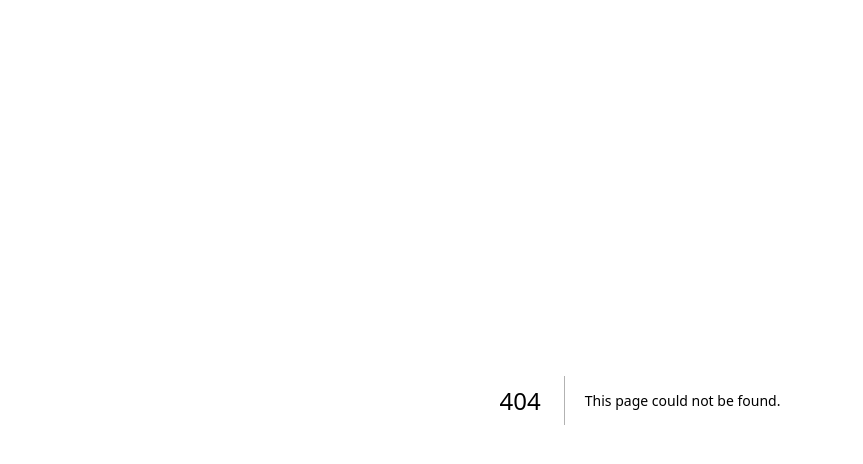
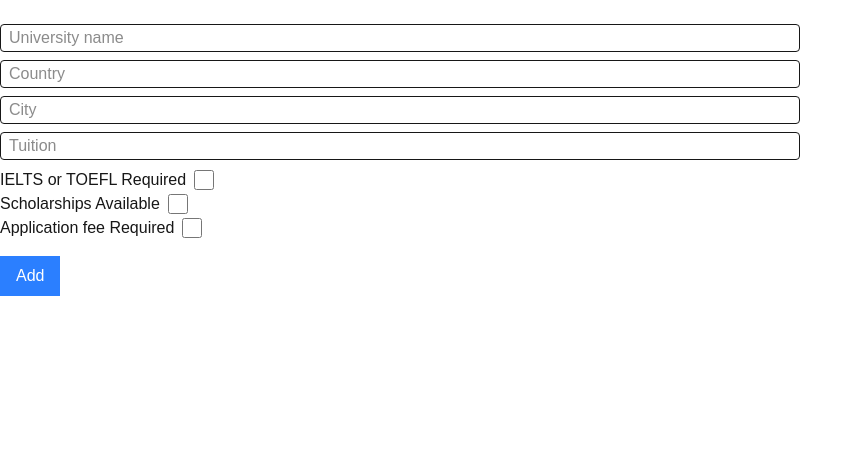
Before and after one commit to chunogreg/global-skill-passport, a Next.js app: page /admin in a window 1280 px wide. Before the commit this address had no page. Shown: the top 464 px of the page, without its empty margins (0-863 px from the left). Built offline with nearby package versions, Linux system fonts and the light colour scheme.

Commit message:
Implemented scoring feature and created some interface files

```diff
--- /dev/null
+++ b/src/app/admin/page.tsx
@@ -0,0 +1,84 @@
+"use client";
+
+const AdminPage = () => {
+  const handleSubmit = async (e: any) => {
+    e.preventDefault();
+    const formData = new FormData(e.target);
+
+    const body = {
+      name: formData.get("name"),
+      country: formData.get("country"),
+      city: formData.get("city"),
+      degree: formData.get("degree"),
+      tuition: formData.get("tuition"),
+      ielts_required: formData.get("ielts") === "on",
+      scholarships: formData.get("scholarships") === "on",
+
+      // discipline: formData.get("discipline"),
+
+      // budget: Number(formData.get("budget")) || null,
+    };
+
+    await fetch("/api/admin/add-university", {
+      method: "POST",
+      //headers: { "content-type": "application/json" },
+      body: JSON.stringify(body),
+    });
+
+    // if (!res.ok) {
+    //   const errorText = await res.text();
+    //   console.error("Request failed: ", res.status, errorText);
+    //   return;
+    // }
+
+    //const data = await res.json();
+  };
+
+  return (
+    <form onSubmit={handleSubmit} className="mt-6 space-x-4">
+      <div>
+        <input
+          className="border p-2 w-200 h-7 mb-2 rounded"
+          name="name"
+          placeholder="University name"
+        />
+        <input
+          className="border p-2 w-200 h-7 mb-2 rounded"
+          name="country"
+          placeholder="Country"
+        />
+        <input
+          className="border p-2 w-200 h-7 mb-2  rounded"
+          name="city"
+          placeholder="City"
+        />
+        <input
+          className="border p-2 w-200 h-7 mb-2 rounded"
+          name="tuition"
+          placeholder="Tuition"
+        />
+        <label className="flex items-center cursor-pointer  ">
+          IELTS or TOEFL Required
+          <input className="w-5 h-5 ml-2" type="checkbox" name="ielts" />
+        </label>
+        <label className="flex items-center cursor-pointer  ">
+          Scholarships Available
+          <input className="w-5 h-5 ml-2" type="checkbox" name="ielts" />
+        </label>
+        <label className="flex items-center cursor-pointer  ">
+          Application fee Required
+          <input
+            className="w-5 h-5 ml-2"
+            type="checkbox"
+            name="applicationFee"
+          />
+        </label>
+        <button type="submit" className="bg-blue-500 text-white mt-4 px-4 py-2">
+          Add
+        </button>
+      </div>
+    </form>
+  );
+};
+
+export default AdminPage;
--- /dev/null
+++ b/src/app/api/search/admin/add-university/route.ts
@@ -0,0 +1,18 @@
+import { NextResponse } from "next/server";
+import { supabase } from "@/lib/supabase";
+
+export const POST = async (req: Request) => {
+  const body = await req.json();
+
+  const { data, error } = await supabase.from("universities").insert([body]);
+  if (error) {
+    console.error(error);
+    return NextResponse.json({ error }, { status: 400 });
+  }
+
+  if (req.headers.get("authorization") !== "my-secret-key") {
+    return NextResponse.json({ error: "Unauthorized" }, { status: 401 });
+  }
+
+  return NextResponse.json({ data });
+};
--- a/src/app/api/search/route.ts
+++ b/src/app/api/search/route.ts
@@ -34,14 +34,14 @@ export async function POST(req: Request) {
     if (body.budget) {
       query = query.lte("tuition", body.budget);
     }
-    if (body.ielts === true || body.ielts === false) {
-      query = query.eq("ielts_required", body.ielts);
+    if (body.ielts === true) {
+      query = query.eq("ielts_required", false);
     }
-    if (body.applicationFee === true || body.applicationFee === false) {
-      query = query.eq("application_fee", body.applicationFee);
+    if (body.applicationFee === true) {
+      query = query.eq("application_fee", false);
     }
-    if (body.scholarships === true || body.scholarships === false) {
-      query = query.eq("scholarships", body.scholarships);
+    if (body.scholarships === true) {
+      query = query.eq("scholarships", true);
     }
 
     if (body.sort === "tuition_asc") {
--- a/src/app/search/page.tsx
+++ b/src/app/search/page.tsx
@@ -1,36 +1,42 @@
 "use client";
+import { NextResponse } from "next/server";
 import { useState } from "react";
+import { University } from "../types/university";
+import { SearchBody } from "../types/search";
 
 export default function SearchPage() {
-  const [results, setResults] = useState<any[]>([]);
+  const [results, setResults] = useState<University[]>([]);
   const [hasSearched, setHasSearched] = useState(false);
   const [loading, setLoading] = useState(false);
 
-  const parseBoolean = (value: FormDataEntryValue | null) => {
-    if (value === "true") return true;
-    if (value === "false") return false;
-    return null;
-  };
+  // const parseBoolean = (value: FormDataEntryValue | null) => {
+  //   if (value === "true") return true;
+  //   if (value === "false") return false;
+  //   return null;
+  // };
 
-  const handleSubmit = async (e: any) => {
+  interface myEvent {
+    target: HTMLFormElement;
+    preventDefault: () => void;
+  }
+
+  const handleSubmit = async (e: myEvent) => {
     e.preventDefault();
     const formData = new FormData(e.target);
 
-    // const rawIelts = formData.get("ielts");
+    const body = {
+      discipline: formData.get("discipline") as string,
+      country: formData.get("country") as string,
+      degree: formData.get("degree") as string,
+      budget: Number(formData.get("budget")) || null,
+      ielts: formData.get("ielts") === "on",
 
-    const body = {
-      discipline: formData.get("discipline"),
-      country: formData.get("country"),
-      degree: formData.get("degree"),
-      budget: Number(formData.get("budget")) || null,
+      applicationFee: formData.get("applicationFee") === "on",
 
-      ielts: parseBoolean(formData.get("ielts")),
-      applicationFee: parseBoolean(formData.get("applicationFee")),
+      scholarships: formData.get("scholarships") === "on",
 
-      scholarships: parseBoolean(formData.get("scholarships")),
+      // scholarships: parseBoolean(formData.get("scholarships")),
     };
-
-    console.log("BODY   ", body);
 
     setLoading(true);
 
@@ -39,18 +45,49 @@ export default function SearchPage() {
       headers: { "content-type": "application/json" },
       body: JSON.stringify(body),
     });
-    setLoading(false);
 
-    if (!res.ok) {
-      const errorText = await res.text();
-      console.error("Request failed: ", res.status, errorText);
+    const response = await res.json();
+    const data = response.data;
+
+    console.log("DATA is here: ", data);
+
+    if (!Array.isArray(data)) {
+      console.error("Data is not array:", data);
       return;
     }
 
-    const data = await res.json();
-    setResults(data.data);
+    setLoading(false);
+
+    const calculateScore = (university: University, body: SearchBody) => {
+      let score = 0;
+
+      if (body.budget && university.tuition <= body.budget) {
+        score += 3;
+      }
+      if (body.ielts === false && university.ielts_required === false) {
+        score += 2;
+      }
+      if (body.scholarships === true && university.scholarships === true) {
+        score += 2;
+      }
+
+      return score;
+    };
+
+    const resultsWithScore = data.map((uni: University) => ({
+      ...uni,
+      score: calculateScore(uni, body),
+    }));
+
+    console.log("WITH SCORE: ", body);
+    resultsWithScore.sort((a: University, b: University) => b.score - a.score);
+
+    //setResults(data);
+    setResults(resultsWithScore);
 
     setHasSearched(true);
+
+    return NextResponse.json({ data: resultsWithScore });
   };
 
   return (
@@ -66,6 +103,22 @@ export default function SearchPage() {
           placeholder="Discipline (e.g civil engineering)"
           className="border p-2 w-full rounded"
         />
+        <select name="discipline" className="border p-2 w-full rounded">
+          <option value="">Select Discipline</option>
+          <option value="Canada">Canada</option>
+          <option value="UK">UK</option>
+          <option value="Germany">Germany</option>
+          <option value="Spain">Spain</option>
+          <option value="China">China</option>
+          <option value="Japan">Japan</option>
+          <option value="USA">USA</option>
+          <option value="France">France</option>
+          <option value="Italy">Italy</option>
+          <option value="UAE">UAE</option>
+          <option value="Egypt">Egypt</option>
+          <option value="Quatar">Quatar</option>
+          <option value="Finland">Finland</option>
+        </select>
 
         <select name="country" className="border p-2 w-full rounded">
           <option value="">Select Country</option>
@@ -90,7 +143,7 @@ export default function SearchPage() {
           <option value="Masters">Masters</option>
           <option value="PhD">PhD</option>
         </select>
-
+        {/*
         <select name="ielts" className="border p-2 w-full rounded">
           <option value="">IELTS Requirement</option>
           <option value="true">IELT or TOEFL required</option>
@@ -107,31 +160,39 @@ export default function SearchPage() {
           <option value="">Scholarship</option>
           <option value="true">Available</option>
           <option value="false"> Not Available</option>
-        </select>
+        </select> */}
 
-        {/* <input
-          name="country"
-          placeholder="Country"
-          className="border p-2 w-full"
-        />
-*/}
         <input
           name="budget"
           type="number"
           placeholder="Max Budget (USD)"
-          className="border p-2 w-full rounded"
+          className="border p-2 mb-3 w-full rounded"
         />
 
-        <select name="sort" className="border p-2 w-full rounded mt-2">
+        <label className="flex items-center cursor-pointer  ">
+          Only show universities where IELTS or TOEFL is not mandatory
+          <input type="checkbox" name="ielts" className="w-5 h-5 ml-2" />
+        </label>
+
+        <label className="flex items-center cursor-pointer m-0 p-0">
+          Only show universities where application fee is not required
+          <input
+            type="checkbox"
+            name="applicationFee"
+            className="w-5 h-5 ml-2 "
+          />
+        </label>
+
+        <label className="flex items-center cursor-pointer m-0">
+          Only show universities with scholarships
+          <input type="checkbox" name="scholarships" className="w-5 h-5 ml-2" />
+        </label>
+
+        <select name="sort" className="border p-2 w-full rounded mt-3">
           <option value="">Sort By</option>
           <option value="tuition_asc">Cheapeast Tuition</option>
           <option value="tuition_desc"> Most Expensive</option>
         </select>
-
-        {/* <label className="flex items-center gap-2">
-          <input type="checkbox" name="ielts" value="false" />
-          No IELTS required
-        </label> */}
 
         <button
           disabled={loading}
@@ -176,9 +237,11 @@ export default function SearchPage() {
                 <strong>Scholarships:</strong>{" "}
                 {uni.scholarships ? " Yes" : " No"}
               </p>
-              <p className="mt-3">
+              <p>Score: {uni.score}</p>
+
+              {/* <p className="mt-3">
                 <strong>Cost of Living:</strong> {uni.cost_of_living}/month
-              </p>
+              </p> */}
             </div>
           </div>
         ))}
--- /dev/null
+++ b/src/app/types/search.ts
@@ -0,0 +1,10 @@
+export interface SearchBody {
+  discipline: string | null;
+  country: string | null;
+  degree: string | null;
+
+  budget: number | null;
+  ielts: boolean | null;
+  applicationFee: boolean | null;
+  scholarships: boolean | null;
+}
--- /dev/null
+++ b/src/app/types/university.ts
@@ -0,0 +1,21 @@
+export interface University {
+  id: string;
+  name: string;
+  country: string;
+  city: string;
+  currency: string;
+  degree: string;
+  discipline: string;
+  tuition: number;
+  ielts_required: boolean;
+  applicationFee: boolean;
+  scholarships: boolean;
+  application_start_date?: string;
+  application_end_date: string;
+  url: string;
+  score: number;
+  budget: number;
+  ielts: boolean;
+  application_fee: boolean;
+  body: object;
+}
```
